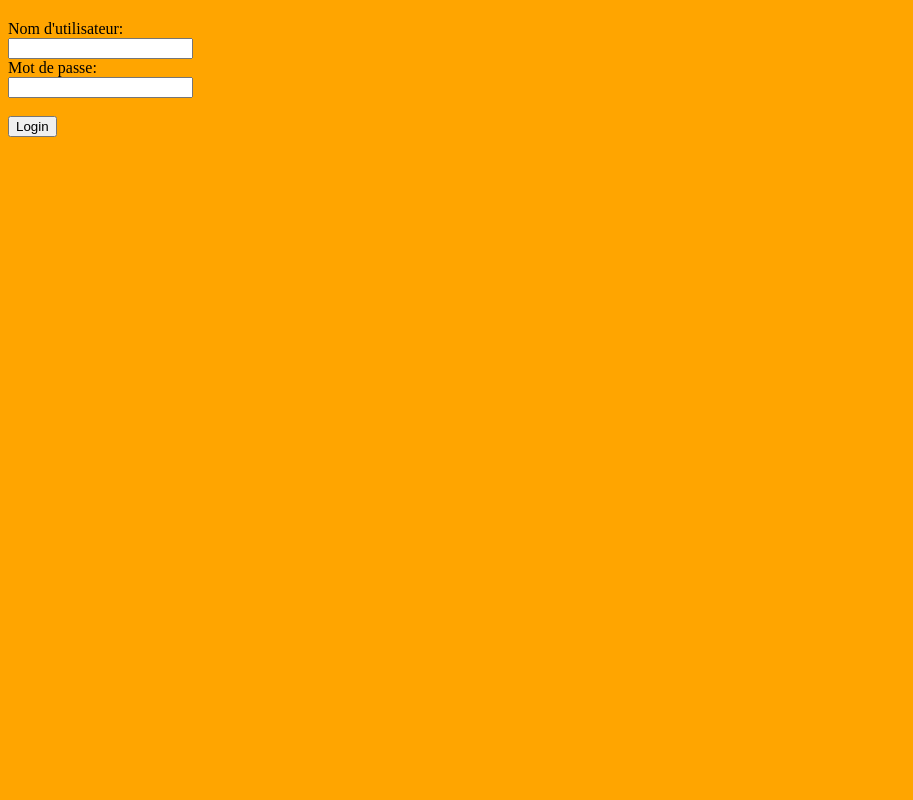
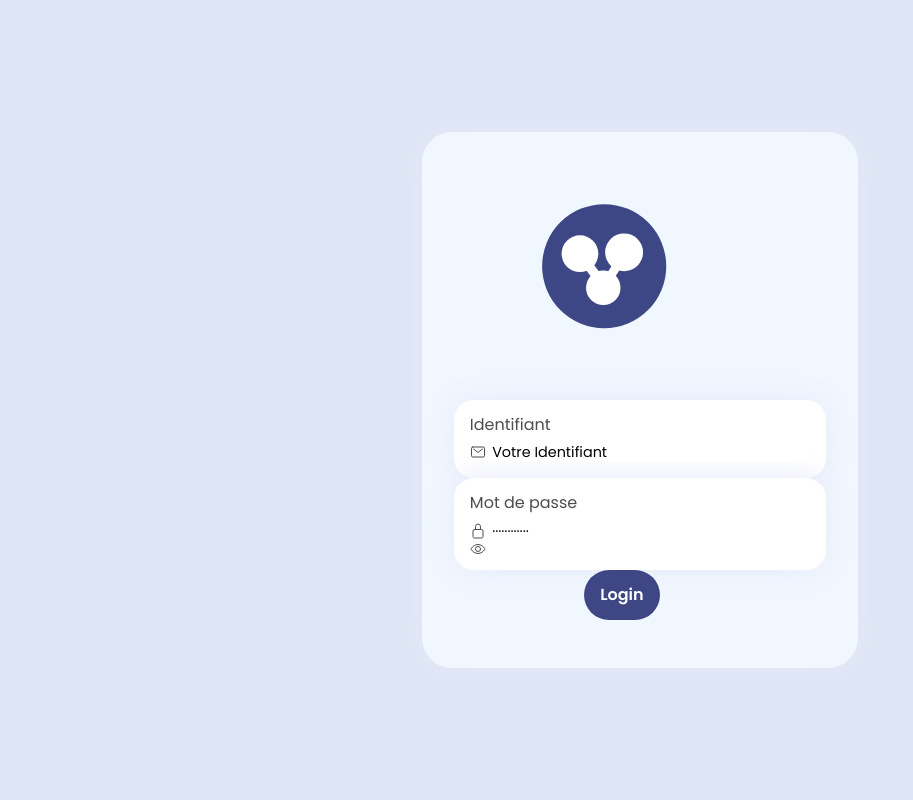
Before and after one commit to mathippo18/PyQuet, a Flask app: page / in a window 1280 px wide. Shown: the whole page, without its empty margins (0-913 px from the left). Run offline with Flask 3, Linux system fonts and the light colour scheme; some libraries are stand-ins or nearby versions.

Commit message:
New style

```diff
--- a/app.py
+++ b/app.py
@@ -32,7 +32,7 @@ class Note(db.Model):
 @app.route('/')
 def hello_world():
     return render_template("login.html")
-database={'nachi':'123','james':'aac','karthik':'asdsf', 'test':'test'}
+database={'Pierre':'P-TR','Math':'Tu crois vraiment que je vais mettre mon MDP','Alexandre':'SHEESH', 'Théo':'Viens geeker sur Ultrakill'}
 
 @app.route('/form_login',methods=['POST','GET'])
 def login():
--- a/static/style.css
+++ b/static/style.css
@@ -1,147 +1,117 @@
 * {
-  	box-sizing: border-box;
-  	font-family: -apple-system, BlinkMacSystemFont, "segoe ui", roboto, oxygen, ubuntu, cantarell, "fira sans", "droid sans", "helvetica neue", Arial, sans-serif;
-  	font-size: 16px;
-  	-webkit-font-smoothing: antialiased;
-  	-moz-osx-font-smoothing: grayscale;
+  font-family: "Poppins";
 }
+
 body {
-  	background-color: #435165;
-  	margin: 0;
+  -webkit-user-select: none;
+     -moz-user-select: none;
+      -ms-user-select: none;
+          user-select: none;
+  overflow-y: hidden;
+  display: flex;
+  justify-content: center;
+  align-items: center;
+  background: #dde5f4;
+  height: 100vh;
 }
-.login, .register {
-  	width: 400px;
-  	background-color: #ffffff;
-  	box-shadow: 0 0 9px 0 rgba(0, 0, 0, 0.3);
-  	margin: 100px auto;
+
+.screen-1 {
+  background: #f1f7fe;
+  padding: 2em;
+  display: flex;
+  flex-direction: column;
+  border-radius: 30px;
+  box-shadow: 0 0 2em #e6e9f9;
+  gap: 2em;
 }
-.login h1, .register h1 {
-  	text-align: center;
-  	color: #5b6574;
-  	font-size: 24px;
-  	padding: 20px 0 20px 0;
-  	border-bottom: 1px solid #dee0e4;
+.screen-1 .logo {
+  margin-top: -3em;
 }
-.login .links, .register .links {
-  	display: flex;
-  	padding: 0 15px;
+.screen-1 .email {
+  background: white;
+  box-shadow: 0 0 2em #e6e9f9;
+  padding: 1em;
+  display: flex;
+  flex-direction: column;
+  gap: 0.5em;
+  border-radius: 20px;
+  color: #4d4d4d;
+  margin-top: -3em;
 }
-.login .links a, .register .links a {
-  	color: #adb2ba;
-  	text-decoration: none;
-  	display: inline-flex;
-  	padding: 0 10px 10px 10px;
-  	font-weight: bold;
+.screen-1 .email input {
+  outline: none;
+  border: none;
 }
-.login .links a:hover, .register .links a:hover {
-  	color: #9da3ac;
+.screen-1 .email input::-moz-placeholder {
+  color: black;
+  font-size: 0.9em;
 }
-.login .links a.active, .register .links a.active {
-  	border-bottom: 3px solid #3274d6;
-  	color: #3274d6;
+.screen-1 .email input:-ms-input-placeholder {
+  color: black;
+  font-size: 0.9em;
 }
-.login form, .register form {
-  	display: flex;
-  	flex-wrap: wrap;
-  	justify-content: center;
-  	padding-top: 20px;
+.screen-1 .email input::placeholder {
+  color: black;
+  font-size: 0.9em;
 }
-.login form label, .register form label {
-  	display: flex;
-  	justify-content: center;
-  	align-items: center;
-  	width: 50px;
-  	height: 50px;
-  	background-color: #3274d6;
-  	color: #ffffff;
+.screen-1 .email ion-icon {
+  color: #4d4d4d;
+  margin-bottom: -0.2em;
 }
-.login form input[type="password"], .login form input[type="text"], .login form input[type="email"], .register form input[type="password"], .register form input[type="text"], .register form input[type="email"] {
-  	width: 310px;
-  	height: 50px;
-  	border: 1px solid #dee0e4;
-  	margin-bottom: 20px;
-  	padding: 0 15px;
+.screen-1 .password {
+  background: white;
+  box-shadow: 0 0 2em #e6e9f9;
+  padding: 1em;
+  display: flex;
+  flex-direction: column;
+  gap: 0.5em;
+  border-radius: 20px;
+  color: #4d4d4d;
 }
-.login form input[type="submit"], .register form input[type="submit"] {
-  	width: 100%;
-  	padding: 15px;
-  	margin-top: 20px;
-  	background-color: #3274d6;
-  	border: 0;
-  	cursor: pointer;
-  	font-weight: bold;
-  	color: #ffffff;
-  	transition: background-color 0.2s;
+.screen-1 .password input {
+  outline: none;
+  border: none;
 }
-.login form input[type="submit"]:hover, .register form input[type="submit"]:hover {
-  	background-color: #2868c7;
-  	transition: background-color 0.2s;
+.screen-1 .password input::-moz-placeholder {
+  color: black;
+  font-size: 0.9em;
 }
-.navtop {
-  	background-color: #2f3947;
-  	height: 60px;
-  	width: 100%;
-  	border: 0;
+.screen-1 .password input:-ms-input-placeholder {
+  color: black;
+  font-size: 0.9em;
 }
-.navtop div {
-  	display: flex;
-  	margin: 0 auto;
-  	width: 1000px;
-  	height: 100%;
+.screen-1 .password input::placeholder {
+  color: black;
+  font-size: 0.9em;
 }
-.navtop div h1, .navtop div a {
-  	display: inline-flex;
-  	align-items: center;
+.screen-1 .password ion-icon {
+  color: #4d4d4d;
+  margin-bottom: -0.2em;
 }
-.navtop div h1 {
-  	flex: 1;
-  	font-size: 24px;
-  	padding: 0;
- 	margin: 0;
-  	color: #eaebed;
-  	font-weight: normal;
+.screen-1 .password .show-hide {
+  margin-right: -5em;
 }
-.navtop div a {
-  	padding: 0 20px;
-  	text-decoration: none;
-  	color: #c1c4c8;
-  	font-weight: bold;
+.screen-1 .login {
+  padding: 1em;
+  background: #3e4684;
+  color: white;
+  border: none;
+  border-radius: 30px;
+  font-weight: 600;
+  position: relative;
+  left: 35%
 }
-.navtop div a i {
-  	padding: 2px 8px 0 0;
+.screen-1 .footer {
+  display: flex;
+  font-size: 0.7em;
+  color: #5e5e5e;
+  gap: 14em;
+  padding-bottom: 10em;
 }
-.navtop div a:hover {
-  	color: #eaebed;
+.screen-1 .footer span {
+  cursor: pointer;
 }
-body.loggedin {
-  	background-color: #f3f4f7;
+
+button {
+  cursor: pointer;
 }
-.content {
-  	width: 1000px;
-  	margin: 0 auto;
-}
-.content h2 {
-  	margin: 0;
-  	padding: 25px 0;
-  	font-size: 22px;
-  	border-bottom: 1px solid #e0e0e3;
-  	color: #4a536e;
-}
-.content > p, .content > div {
-  	box-shadow: 0 0 5px 0 rgba(0, 0, 0, 0.1);
-  	margin: 25px 0;
-  	padding: 25px;
-	background-color: #fff;
-}
-.content > p table td, .content > div table td {
-	padding: 5px;
-}
-.content > p table td:first-child, .content > div table td:first-child {
-	font-weight: bold;
-	color: #4a536e;
-	padding-right: 15px;
-}
-.content > div p {
-	padding: 5px;
-	margin: 0 0 10px 0;
-}
--- /dev/null
+++ b/static/style.scss
@@ -0,0 +1,91 @@
+$p: hsl(213deg 85% 97%);
+$s: hsl(233deg 36% 38%);
+* { font-family: 'Poppins' }
+@mixin screen {
+	background: $p;
+	padding: 2em;
+	display: flex;
+	flex-direction: column;
+	border-radius: 30px;
+	box-shadow: 0 0 2em hsl(231deg 62% 94%);
+}
+body {
+	user-select: none;
+	overflow-y: hidden;
+	display: flex;
+	justify-content: center;
+	align-items: center;
+	background: hsl(218deg 50% 91%);
+	height: 100vh;
+}
+.screen-1 {
+	@include screen;
+	gap: 2em;
+	.logo { margin-top: -3em }
+	.email {
+		background: hsl(0deg 0% 100%);
+		box-shadow: 0 0 2em hsl(231deg 62% 94%);
+		padding: 1em;
+		display: flex;
+		flex-direction: column;
+		gap: 0.5em;
+		border-radius: 20px;
+		color: hsl(0deg 0% 30%);
+		margin-top: -3em;
+		input {
+			outline: none;
+			border: none;
+			&::placeholder {
+				color: hsl(0deg 0% 0%);
+				font-size: 0.9em;
+			}
+		}
+		ion-icon {
+			color: hsl(0deg 0% 30%);
+			margin-bottom: -.2em;
+		}
+	}
+	.password {
+		background: hsl(0deg 0% 100%);
+		box-shadow: 0 0 2em hsl(231deg 62% 94%);
+		padding: 1em;
+		display: flex;
+		flex-direction: column;
+		gap: 0.5em;
+		border-radius: 20px;
+		color: hsl(0deg 0% 30%);
+		input {
+			outline: none;
+			border: none;
+			&::placeholder {
+				color: hsl(0deg 0% 0%);
+				font-size: 0.9em;
+			}
+		}
+		ion-icon {
+			color: hsl(0deg 0% 30%);
+			margin-bottom: -.2em;
+		}
+		.show-hide {
+			margin-right: -5em;
+		}
+	}
+	.login {
+		padding: 1em;
+		background: hsl(233deg 36% 38%);
+		color: hsl(0 0 100);
+		border: none;
+		border-radius: 30px;
+		font-weight: 600;
+	}
+	.footer {
+		display: flex;
+		font-size: 0.7em;
+		color: hsl(0deg 0% 37%);
+		gap: 14em;
+		padding-bottom: 10em;
+		span { cursor: pointer }
+	}
+}
+
+button { cursor: pointer; }
--- a/templates/login.html
+++ b/templates/login.html
@@ -1,19 +1,58 @@
+</body>
+</html>
 <!DOCTYPE html>
-<html lang="fr">
+<html lang="fr" >
 <head>
   <meta charset="UTF-8">
   <title>Login Page</title>
+  <script type="module" src="https://unpkg.com/ionicons@5.5.2/dist/ionicons/ionicons.esm.js"></script>
+<script nomodule src="https://unpkg.com/ionicons@5.5.2/dist/ionicons/ionicons.js"></script><link rel="stylesheet" href="https://cdnjs.cloudflare.com/ajax/libs/normalize/5.0.0/normalize.min.css">
+<link rel='stylesheet' href='https://fonts.googleapis.com/css2?family=Poppins:ital,wght@0,100;0,200;0,300;0,400;0,500;0,600;0,700;0,800;0,900;1,100;1,200;1,300;1,400;1,500;1,600;1,700;1,800;1,900&amp;display=swap'>
+<link rel="stylesheet" href="{{ url_for('static', filename='style.css') }}">
+
 </head>
-<body bgcolor="orange">
-
+<body>
+<!-- partial:index.partial.html -->
+<div class="screen-1">
+  <svg class="logo" xmlns="http://www.w3.org/2000/svg" xmlns:xlink="http://www.w3.org/1999/xlink" version="1.1" width="300" height="300" viewbox="0 0 640 480" xml:space="preserve">
+    <g transform="matrix(3.31 0 0 3.31 320.4 240.4)">
+      <circle style="stroke: rgb(0,0,0); stroke-width: 0; stroke-dasharray: none; stroke-linecap: butt; stroke-dashoffset: 0; stroke-linejoin: miter; stroke-miterlimit: 4; fill: rgb(61,71,133); fill-rule: nonzero; opacity: 1;" cx="0" cy="0" r="40"></circle>
+    </g>
+    <g transform="matrix(0.98 0 0 0.98 268.7 213.7)">
+      <circle style="stroke: rgb(0,0,0); stroke-width: 0; stroke-dasharray: none; stroke-linecap: butt; stroke-dashoffset: 0; stroke-linejoin: miter; stroke-miterlimit: 4; fill: rgb(255,255,255); fill-rule: nonzero; opacity: 1;" cx="0" cy="0" r="40"></circle>
+    </g>
+    <g transform="matrix(1.01 0 0 1.01 362.9 210.9)">
+      <circle style="stroke: rgb(0,0,0); stroke-width: 0; stroke-dasharray: none; stroke-linecap: butt; stroke-dashoffset: 0; stroke-linejoin: miter; stroke-miterlimit: 4; fill: rgb(255,255,255); fill-rule: nonzero; opacity: 1;" cx="0" cy="0" r="40"></circle>
+    </g>
+    <g transform="matrix(0.92 0 0 0.92 318.5 286.5)">
+      <circle style="stroke: rgb(0,0,0); stroke-width: 0; stroke-dasharray: none; stroke-linecap: butt; stroke-dashoffset: 0; stroke-linejoin: miter; stroke-miterlimit: 4; fill: rgb(255,255,255); fill-rule: nonzero; opacity: 1;" cx="0" cy="0" r="40"></circle>
+    </g>
+    <g transform="matrix(0.16 -0.12 0.49 0.66 290.57 243.57)">
+      <polygon style="stroke: rgb(0,0,0); stroke-width: 0; stroke-dasharray: none; stroke-linecap: butt; stroke-dashoffset: 0; stroke-linejoin: miter; stroke-miterlimit: 4; fill: rgb(255,255,255); fill-rule: nonzero; opacity: 1;" points="-50,-50 -50,50 50,50 50,-50 "></polygon>
+    </g>
+    <g transform="matrix(0.16 0.1 -0.44 0.69 342.03 248.34)">
+      <polygon style="stroke: rgb(0,0,0); stroke-width: 0; stroke-dasharray: none; stroke-linecap: butt; stroke-dashoffset: 0; stroke-linejoin: miter; stroke-miterlimit: 4; fill: rgb(255,255,255); fill-rule: nonzero; opacity: 1;" vector-effect="non-scaling-stroke" points="-50,-50 -50,50 50,50 50,-50 "></polygon>
+    </g>
+  </svg>
   <form action="/form_login" method="post">
-  <h2></h2>Nom d'utilisateur:<br>
-  <input type="text" name='username'><br>
-  Mot de passe:<br>
-  <input  name='password' ><br><br>
-<input type="submit" value="Login">
+  <div class="email">
+    <label for="email">Identifiant</label>
+    <div class="sec-2">
+      <ion-icon name="mail-outline"></ion-icon>
+      <input type="text" name="username" placeholder="Votre Identifiant"/>
+    </div>
+  </div>
+  <div class="password">
+    <label for="password">Mot de passe</label>
+    <div class="sec-2">
+      <ion-icon name="lock-closed-outline"></ion-icon>
+      <input class="pas" type="password" name="password" placeholder="············"/>
+      <ion-icon class="show-hide" name="eye-outline"></ion-icon>
+    </div>
+  </div> <button class="login">Login </button>
+</div>
 </form>
+<!-- partial -->
   <h1 >{{info}}</h1>
-
 </body>
 </html>
```
Also changed, not shown: static/script.js (added, +7 -0 lines), static/style_list.css (added, +63 -0 lines), templates/list.html (+15 -17 lines), instance/test.db, 1 other file. Lines whose indentation alone changed are shown as unchanged.
